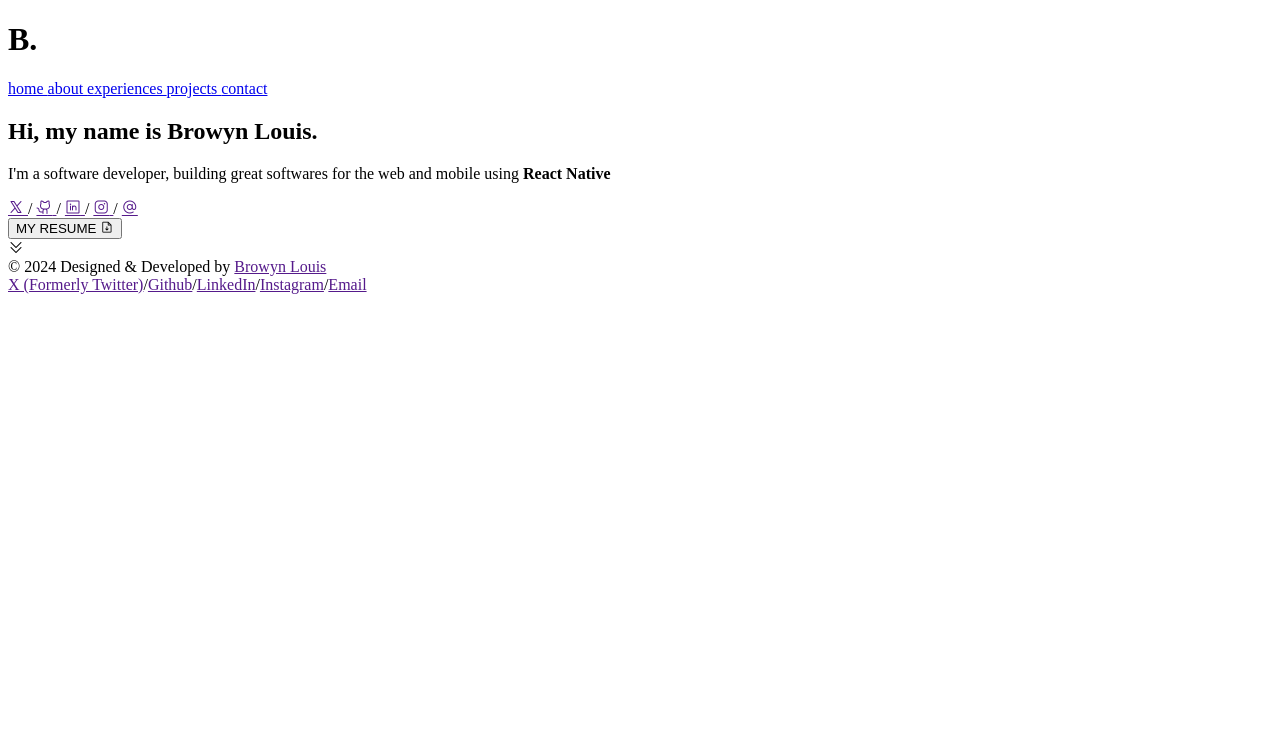
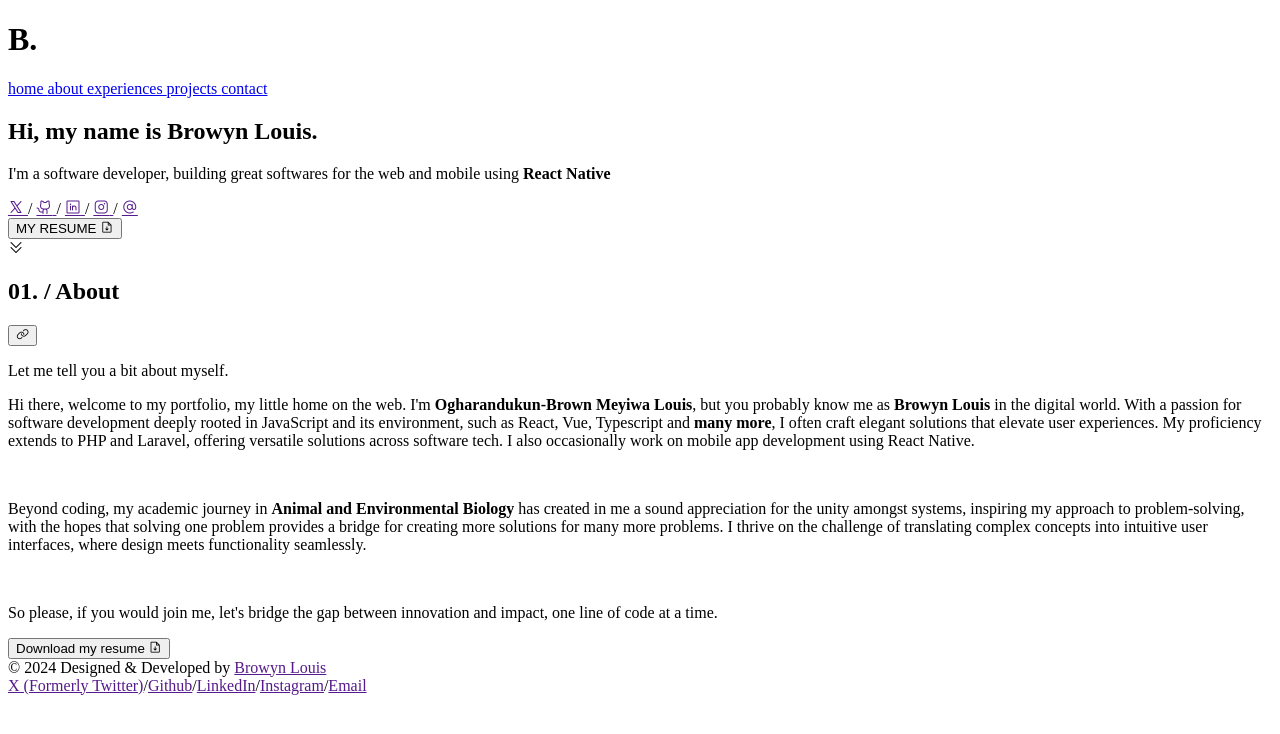
Before and after one commit to browyn/portfolio-1.0, a website with bundled scripts: page index.html in a window 1280 px wide. Built offline with nearby package versions, Linux system fonts and the light colour scheme.

Commit message:
feat: completed about section

```diff
--- a/src/js/components/header.js
+++ b/src/js/components/header.js
@@ -18,7 +18,7 @@ class Header {
 
   #_generateMarkup() {
     return `
-      <div class="w-full fixed">
+      <div class="w-full fixed z-10">
         <div
           class="container flex z-10 items-center justify-between py-4 bg-white"
           data-aos="slide-down"
--- /dev/null
+++ b/src/js/components/home/about.js
@@ -0,0 +1,58 @@
+import { data } from "../../content/data.js";
+
+class About {
+  #_el;
+
+  constructor() {
+    this.#_el = document.createElement("section");
+    this.#_el.id = "about";
+  }
+
+  render() {
+    this.#_el.insertAdjacentHTML("afterbegin", this.#_generateMarkup());
+
+    return this.#_el;
+  }
+
+  #_generateMarkup() {
+    const { about } = data;
+
+    return `
+      <div class="w-full bg-gray-50/40">
+        <div class="flex gap-10 flex-col py-16 container">
+          <div class="flex flex-col gap-2">
+            <div class="flex items-center gap-3" data-aos="fade-up">
+              <h2 class="font-bold">01. / About</h2>
+              <button type="button">
+                <i class="ph ph-link font-semibold text-lg"></i>
+              </button>
+            </div>
+            <p data-aos="fade-up">Let me tell you a bit about myself.</p>
+          </div>
+
+          <div class="flex flex-col md:flex-row items-center gap-10" data-aos="fade-up">
+            <div class="self-start group" data-aos="fade-up">
+              <div class="w-[250px] h-[250px] bg-black min-w-[200px] absolute rounded-md"></div>
+              <div class="w-[250px] h-[250px] bg-transparent rounded-md border border-black min-w-[200px] ml-3 mt-3 group-hover:scale-[95%] transition-transform ease-linear duration-1000"></div>
+            </div>
+
+            <article class="font-light">
+              ${about
+                .map((data) => `<p data-aos="fade-up">${data}</p>`)
+                .join("<br />")}
+
+              <div class="mt-10 md:text-right" data-aos="fade-up">
+                <button class="btn">
+                  Download my resume
+                  <i class="ph ph-file-arrow-down text-lg"></i>
+                </button>
+              </div>
+            </article>
+          </div>
+        </div>
+      </div>
+    `;
+  }
+}
+
+export default new About();
--- a/src/js/components/home/hero.js
+++ b/src/js/components/home/hero.js
@@ -16,8 +16,8 @@ class Hero {
 
   #_generateMarkup() {
     return `
-      <div class="flex flex-col w-full h-screen max-h-[960px] items-center justify-center container">
-        <div class="flex flex-col pt-20 m-auto items-center justify-center md:flex-row max-w-[720px]">
+      <div class="flex flex-col w-full h-screen mt-auto max-h-[960px] items-center justify-center container">
+        <div class="flex flex-col m-auto items-center justify-center md:flex-row max-w-[720px]">
           <div class="flex flex-col gap-4">
             <div class="flex flex-col gap-2">
               <h1 class="font-bold" data-aos="fade-up">
@@ -30,7 +30,8 @@ class Hero {
               </p>
             </div>
             <div
-                class="flex gap-5 mt-10 items-center flex-wrap text-black/80" data-aos="fade-up"
+                class="flex gap-4 mt-10 items-center flex-wrap text-black/80"
+                data-aos="fade-up"
                 data-aos-duration="2000"
             >
               ${this.#_renderSocials()}
@@ -45,7 +46,7 @@ class Hero {
             </div>
           </div>
         </div>
-        <div class="mt-auto animate-bounce">
+        <div class="animate-bounce">
           <i class="ph ph-caret-double-down text-[48px]"></i>
         </div>
       </div>
--- a/src/js/content/data.js
+++ b/src/js/content/data.js
@@ -8,4 +8,31 @@ export const data = {
     { name: "Instagram", icon: "ph ph-instagram-logo", link: "" },
     { name: "Email", icon: "ph ph-at", link: "" },
   ],
+  about: [
+    `<p>
+      Hi there, welcome to my portfolio, my little home on the web. I'm
+      <strong class="font-medium"> Ogharandukun-Brown Meyiwa Louis</strong>, but
+      you probably know me as
+      <strong class="font-medium">Browyn Louis</strong> in the digital world.
+      With a passion for software development deeply rooted in JavaScript and
+      its environment, such as React, Vue, Typescript and
+      <strong class="font-medium">many more</strong>, I often craft elegant
+      solutions that elevate user experiences. My proficiency extends to PHP and
+      Laravel, offering versatile solutions across software tech. I also
+      occasionally work on mobile app development using React Native.
+    </p>`,
+    `<p>
+      Beyond coding, my academic journey in
+      <strong class="font-medium">Animal and Environmental Biology</strong>
+      has created in me a sound appreciation for the unity amongst systems,
+      inspiring my approach to problem-solving, with the hopes that solving one
+      problem provides a bridge for creating more solutions for many more
+      problems. I thrive on the challenge of translating complex concepts into
+      intuitive user interfaces, where design meets functionality seamlessly.
+    </p>`,
+    `<p>
+      So please, if you would join me, let's bridge the gap between innovation
+      and impact, one line of code at a time.
+    </p>`,
+  ],
 };
--- a/src/js/views/home.js
+++ b/src/js/views/home.js
@@ -1,5 +1,6 @@
 import View from "./view.js";
 import hero from "../components/home/hero.js";
+import about from "../components/home/about.js";
 
 class Home extends View {
   #_container;
@@ -16,7 +17,7 @@ class Home extends View {
   }
 
   _generateMarkup() {
-    this.#_container.append(hero.render());
+    this.#_container.append(hero.render(), about.render());
 
     return this.#_container;
   }
--- a/src/styles/index.css
+++ b/src/styles/index.css
@@ -8,7 +8,8 @@
   }
 
   * {
-    @apply tracking-widest leading-8 font-poppins;
+    letter-spacing: 1px;
+    @apply leading-8 font-poppins;
   }
 
   a,
--- a/tailwind.config.js
+++ b/tailwind.config.js
@@ -9,7 +9,7 @@ module.exports = {
         lg: "6rem",
       },
       screens: {
-        lg: "1024px",
+        lg: "1280px",
       },
       center: true,
     },
```
